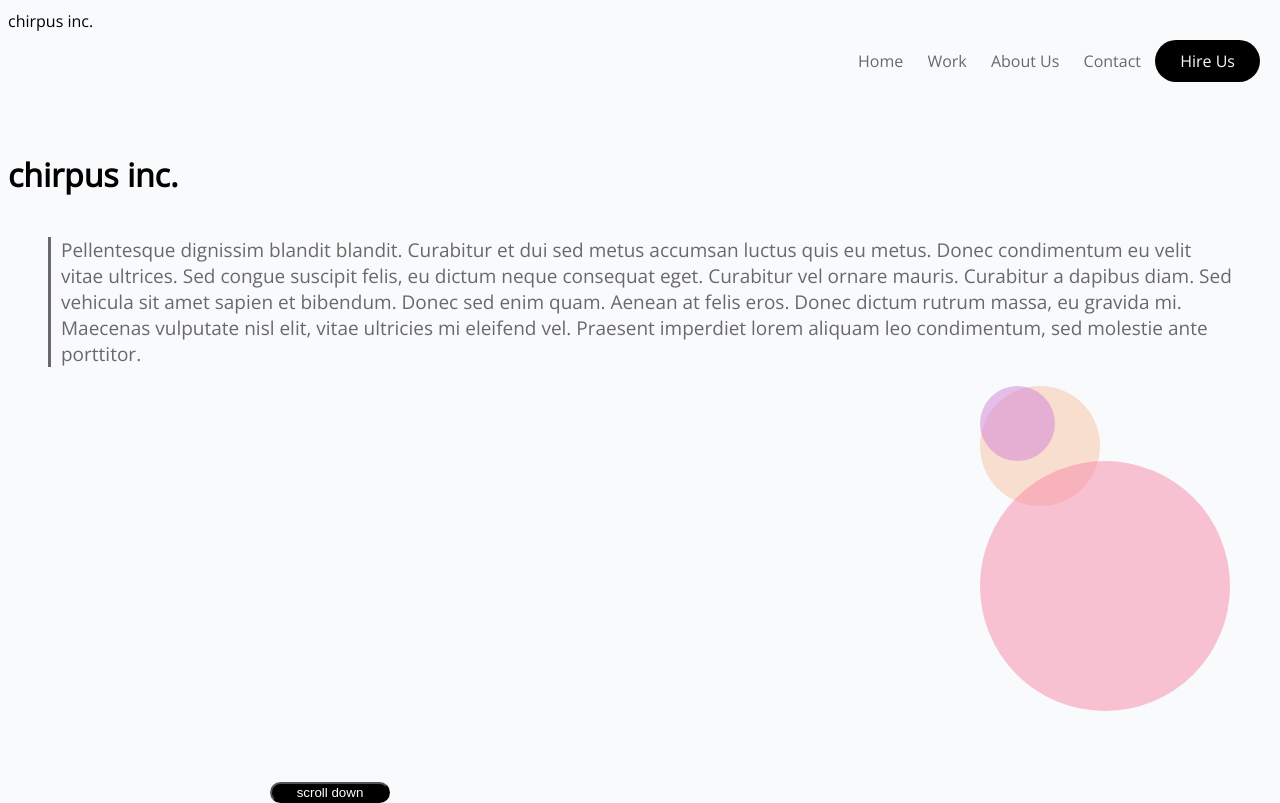
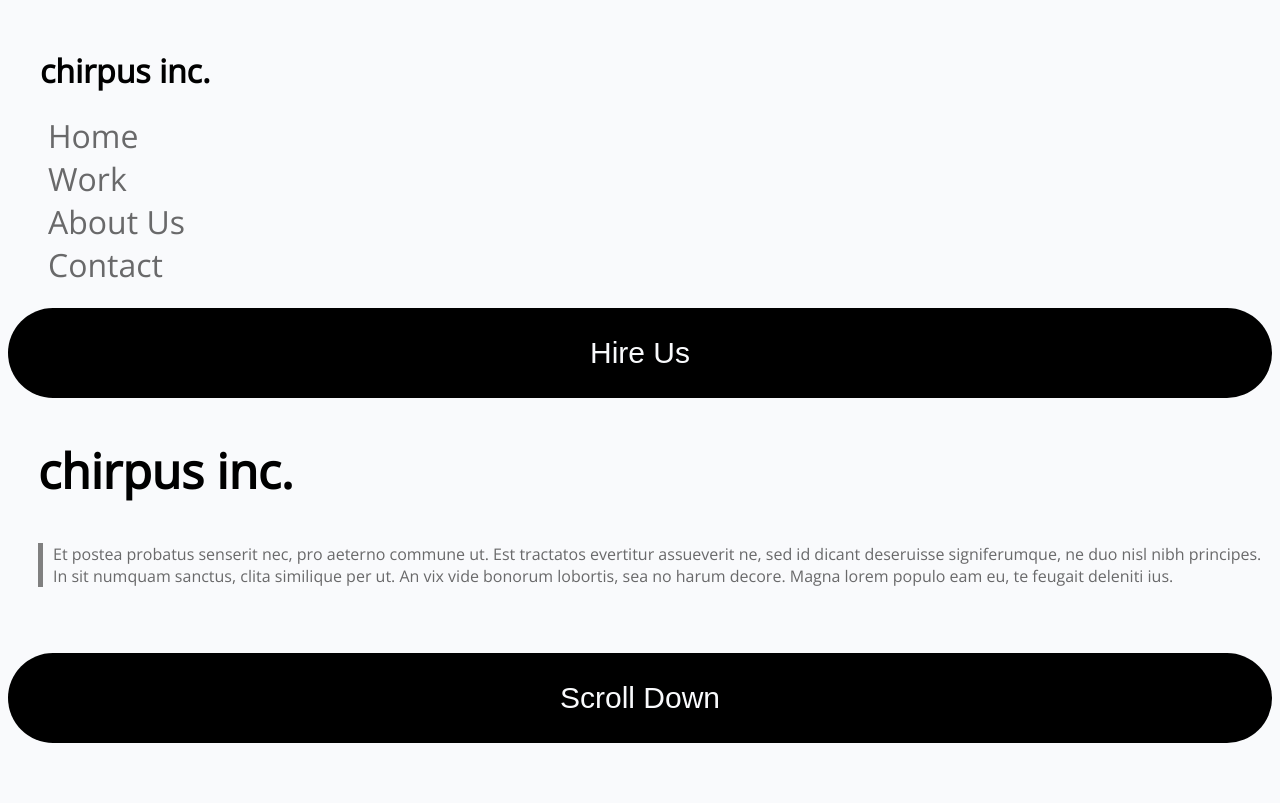
Before and after one commit to Cecil344/htmlcsslab, a plain HTML site: page index.html in a window 1280 px wide. Drawn offline with nearby package versions, Linux system fonts and the light colour scheme.

Commit message:
added new file. Modified html doc

```diff
--- a/index.html
+++ b/index.html
@@ -2,34 +2,34 @@
 <html>
   <head>
     <title> chirpus inc.</title>
-    <link rel="stylesheet" href="style.css">
+    <!-- <link rel="stylesheet" href="style.css">  -->
+    <link rel="stylesheet" href="mobilestyle.css">
     <link href="https://fonts.googleapis.com/css?family=Open+Sans" rel="stylesheet">
+    <meta name="viewport" content="width=device-width, initial-scale=1.0">
     </head>
+
   <body>
-    <header> chirpus inc.</header>
-    <nav>
+    <header>
+      <h1> chirpus inc.</h1>
       <ul>
         <li><a href="#">Home</a></li>
         <li><a href="#">Work</a></li>
         <li><a href="#">About Us</a></li>
         <li><a href="#">Contact</a></li>
-        <li id="buttonbackground"><a class="grayfontforbutton" href="#">Hire Us</a></li>
       </ul>
-    </nav>
-      <h1>chirpus inc.</h1>
-    <div class="wrap">
-      <div class="left">
-        <blockquote cite="http://https://developer.mozilla.org/en-US/docs/Web/HTML/Element/blockquote">
-          <p>Pellentesque dignissim blandit blandit. Curabitur et dui sed metus accumsan luctus quis eu metus. Donec condimentum eu velit vitae ultrices. Sed congue suscipit felis, eu dictum neque consequat eget. Curabitur vel ornare mauris. Curabitur a dapibus diam. Sed vehicula sit amet sapien et bibendum. Donec sed enim quam. Aenean at felis eros. Donec dictum rutrum massa, eu gravida mi. Maecenas vulputate nisl elit, vitae ultricies mi eleifend vel. Praesent imperdiet lorem aliquam leo condimentum, sed molestie ante porttitor.</p>
-        </blockquote>
-      </div>
-      <div class="right">
-        <div id="circlelightpink">
-        <div id="circlepurple"></div>
-        <div id="circledarkpink"></div>
-      </div>
-      </div>
-    </div>
+      <br>
+      <button type="button">Hire Us</button>
+    </header>
+
+    <!--Hire Us button and above ^^^ -->
+
+<div class="wrapper">
+  <h2>chirpus inc.</h2>
+  <p>Et postea probatus senserit nec, pro aeterno commune ut. Est tractatos evertitur assueverit ne, sed id dicant deseruisse signiferumque, ne duo nisl nibh principes. In sit numquam sanctus, clita similique per ut. An vix vide bonorum lobortis, sea no harum decore. Magna lorem populo eam eu, te feugait deleniti ius.</p>
+</div>
+<br>
+<br>
+<br>
+<button type="button">Scroll Down</button>
   </body>
-<footer><button id="buttonbackground" type="button" name="button">scroll down</button></footer>
 </html>
--- /dev/null
+++ b/mobilestyle.css
@@ -0,0 +1,82 @@
+header {
+  padding-top: 20px;
+  display: flex;
+  flex-direction: column;
+}
+h1 {
+  display: flex;
+  font-size: 2em;
+  padding-left: 1em;
+}
+ul {
+  list-style-type: none;
+  margin: 0px;
+  font-size: 2em;
+}
+li {
+  padding: 0px, 10px, 10px, 0px;
+}
+a {
+text-decoration: none;
+color: #69696a;
+}
+button {
+  background-color: black;
+  border-radius: 100px;
+  color: #f9fafc;
+  border-style: none;
+  height: 3em;
+  width: 100%;
+  font-size: 30px;
+}
+
+body {
+  background-color: #f9fafc;
+  font-family: 'Open Sans', sans-serif;
+}
+
+
+.wrapper {
+padding-left: 30px;
+}
+h2 {
+  font-size: 3em;
+}
+p {
+  border-left: solid;
+  border-width: thick;
+  padding-left: 10px;
+  color: #69696a;
+  list-style-type: none;
+  margin: 0px;
+  font-size: 1em;
+  border-color: gray;
+}
+/*All changes made below this line will be for */
+
+@media only screen and (min-width: 768px) {
+  li {
+    display: flex;
+  }
+}
+
+#circlelightpink {
+  width: 120px;
+  height: 120px;
+  border-radius: 70px;
+  background: rgba(247, 193, 162, 0.5);
+  position: relative;
+  right: 20px;
+}
+#circlepurple {
+  width: 75px;
+  height: 75px;
+  border-radius: 55px;
+  background: rgba(207, 130, 213, 0.5);
+}
+#circledarkpink {
+  width: 250px;
+  height: 250px;
+  border-radius: 125px;
+  background: rgba(247, 136, 167,0.5);
+}
```
